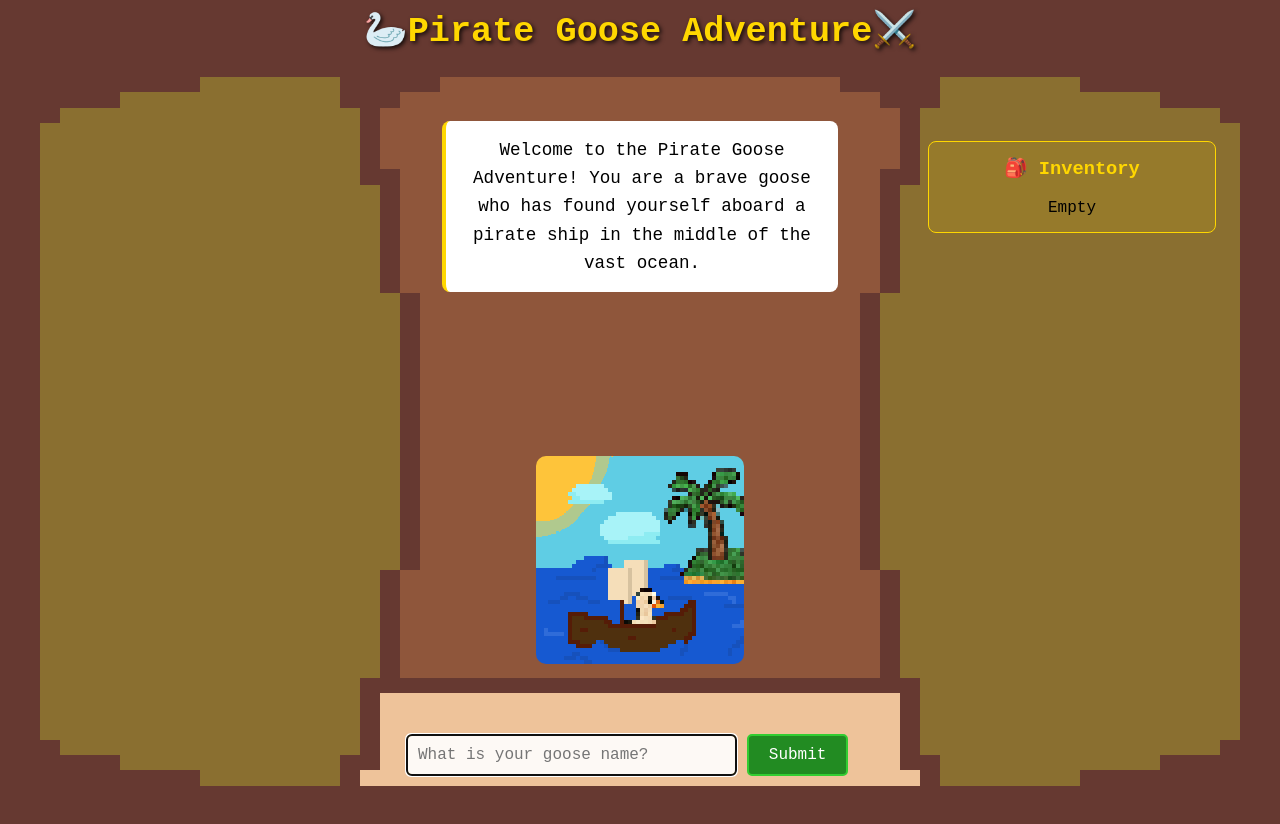
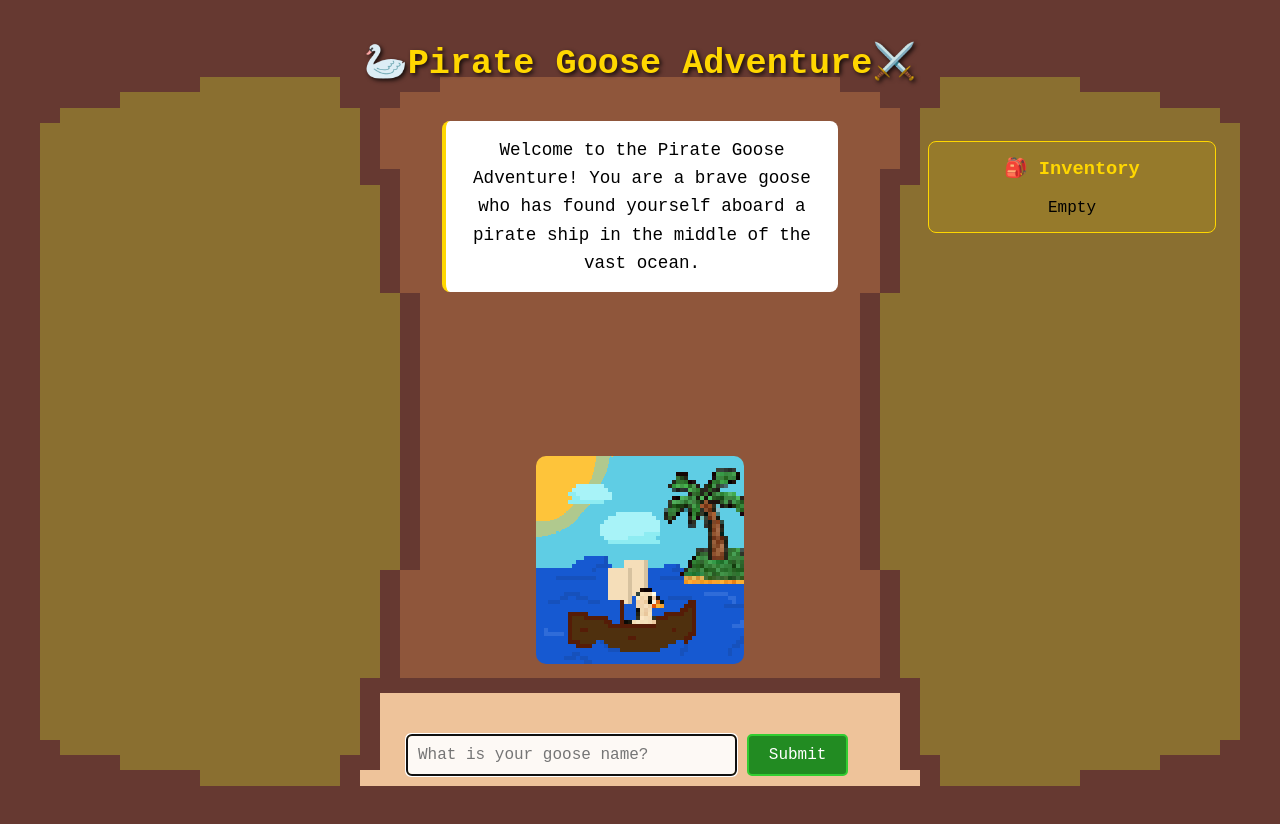
Before and after one commit to Godzilaer/Pirate-Goose-Adventure-Hacknight, a plain HTML site: page index.html in a window 1280 px wide. Drawn offline with Linux system fonts and the light colour scheme.

Commit message:
Update style.css

```diff
--- a/static/style.css
+++ b/static/style.css
@@ -33,7 +33,7 @@ body {
     font-size: 2.2em;
     text-shadow: 2px 2px 4px rgba(0, 0, 0, 0.8);
     position: relative;
-    top: -2%;
+    top: 2%;
 }
 
 .story-text {
```
